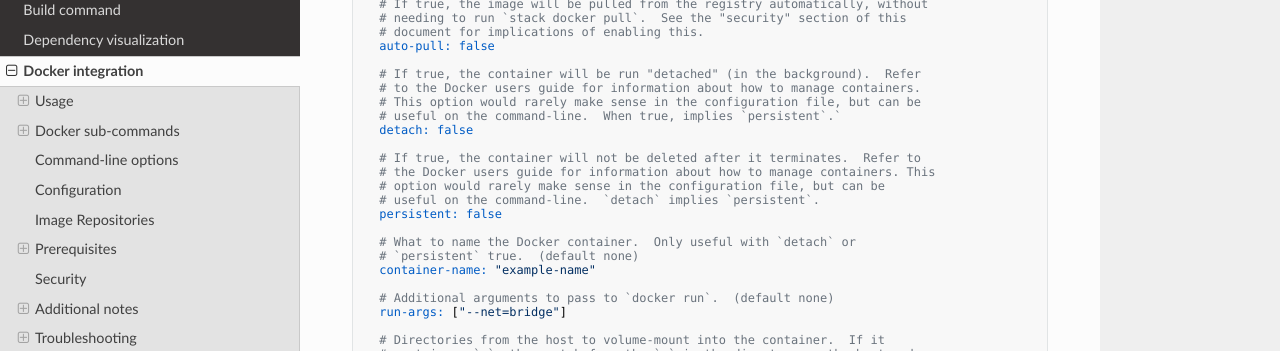
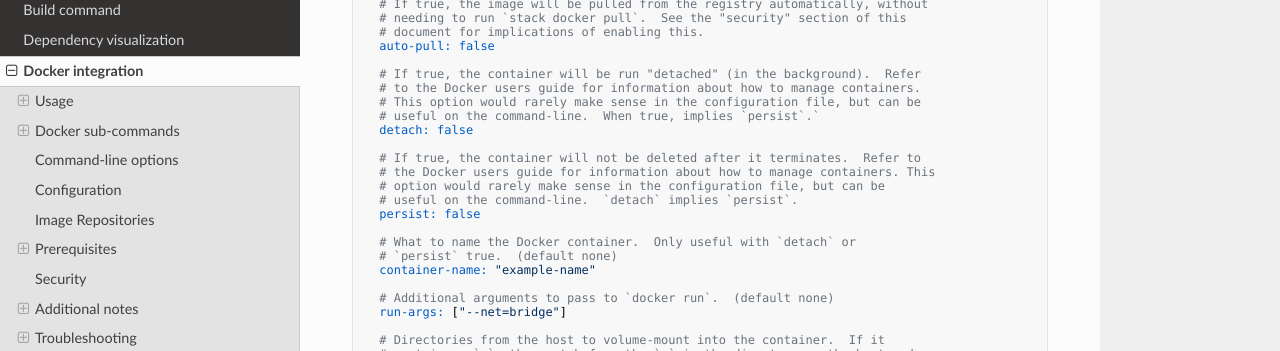
Before and after one commit to commercialhaskell/stack, an MkDocs documentation site: the page built from doc/docker_integration.md, in a window 1280 px wide and 900 px high, scrolled down 2600 px. Shown: the part 151-502 px from the top of the window. Built offline with MkDocs 1.6.1, drawn with Linux system fonts in a browser that asks for light colours; nearby versions of some CDN libraries; old or Windows-style settings are respelled for this version of MkDocs.

Commit message:
Fix typo: persistent -> persist
According to [here](https://github.com/commercialhaskell/stack/blob/47759559222cc501b5e2bbd0080963cc3229f489/src/Stack/Types/Docker.hs#L119) and [here](https://github.com/commercialhaskell/stack/blob/47759559222cc501b5e2bbd0080963cc3229f489/src/Stack/Types/Docker.hs#L241)

```diff
--- a/doc/docker_integration.md
+++ b/doc/docker_integration.md
@@ -145,17 +145,17 @@ otherwise noted.
       # If true, the container will be run "detached" (in the background).  Refer
       # to the Docker users guide for information about how to manage containers.
       # This option would rarely make sense in the configuration file, but can be
-      # useful on the command-line.  When true, implies `persistent`.`
+      # useful on the command-line.  When true, implies `persist`.`
       detach: false
 
       # If true, the container will not be deleted after it terminates.  Refer to
       # the Docker users guide for information about how to manage containers. This
       # option would rarely make sense in the configuration file, but can be
-      # useful on the command-line.  `detach` implies `persistent`.
-      persistent: false
+      # useful on the command-line.  `detach` implies `persist`.
+      persist: false
 
       # What to name the Docker container.  Only useful with `detach` or
-      # `persistent` true.  (default none)
+      # `persist` true.  (default none)
       container-name: "example-name"
 
       # Additional arguments to pass to `docker run`.  (default none)
```
